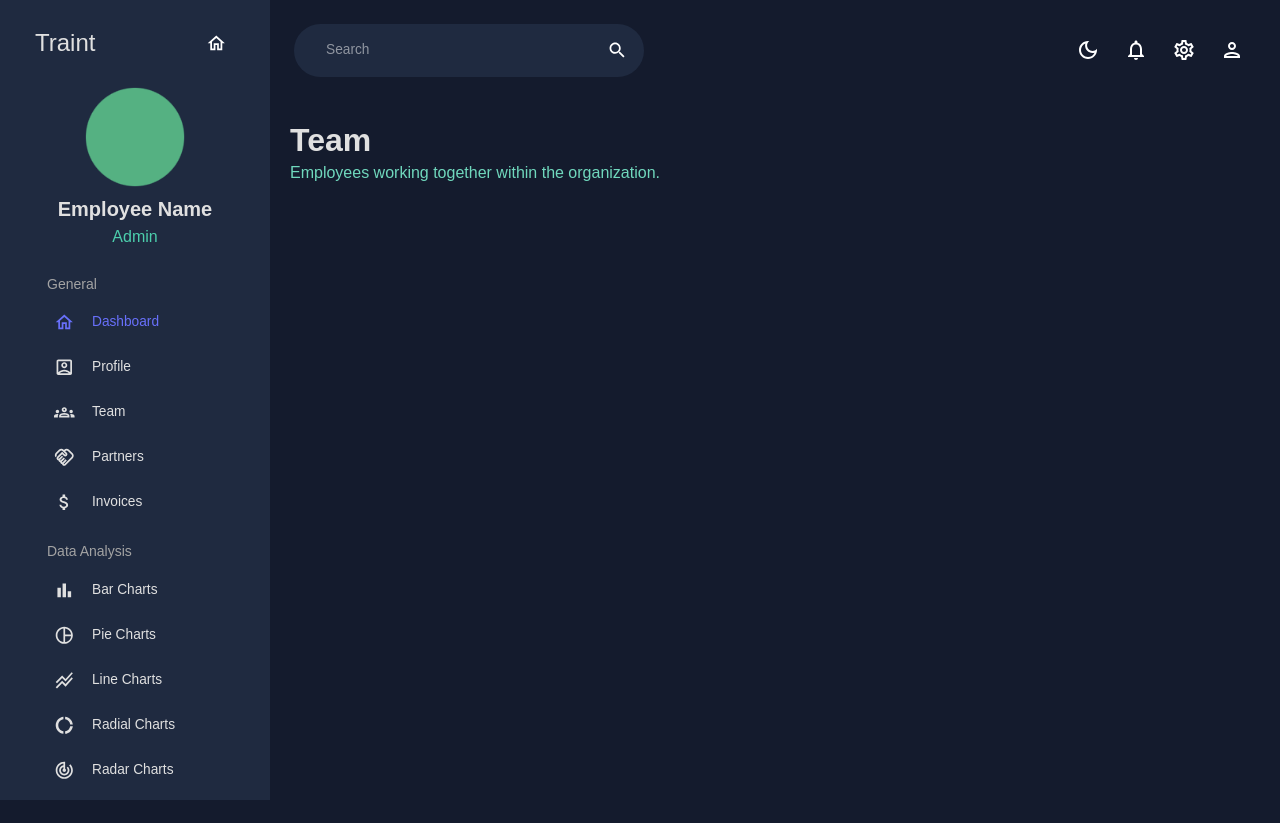
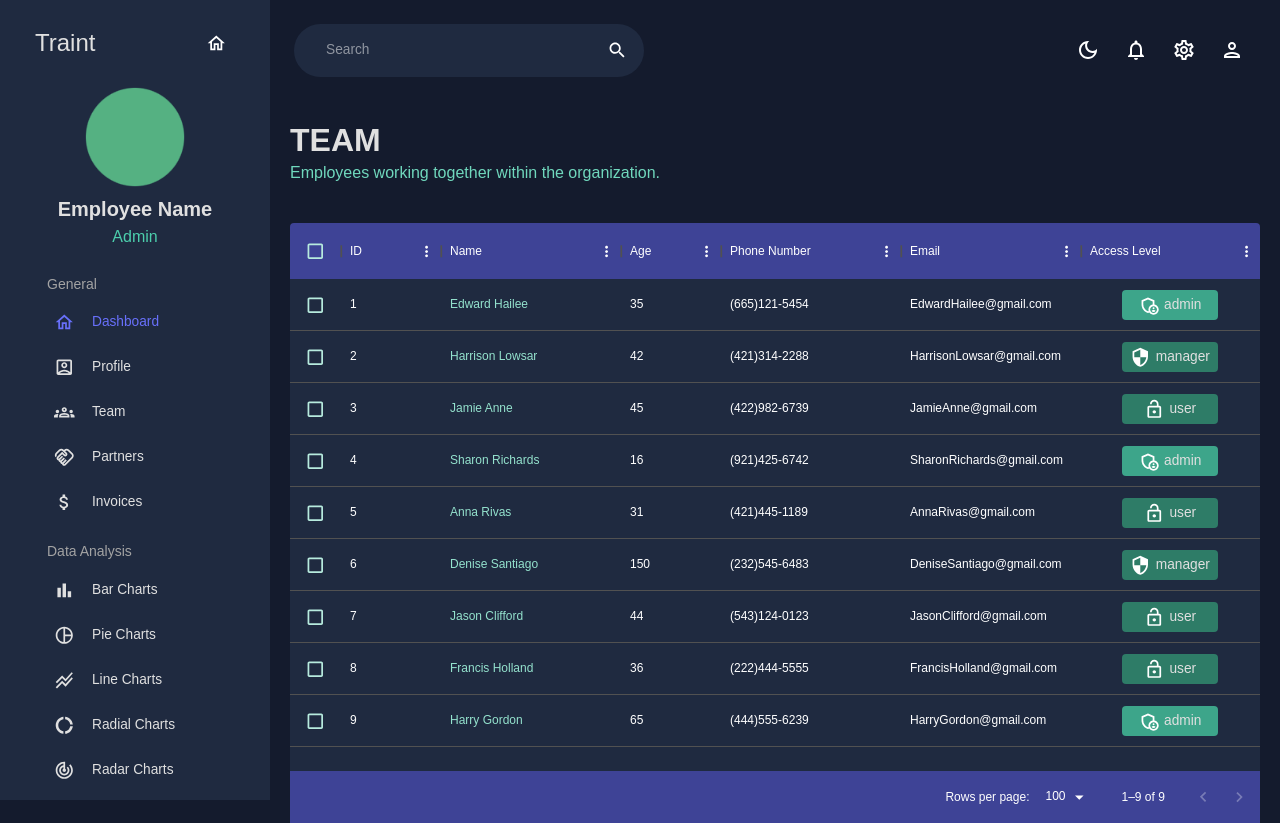
Before and after one commit to vnsoff/react-admin-dashboard, a React (Create React App) app: page /Team in a window 1280 px wide. Before the commit the page ends 800 px from the top, so only its background shows below. Built offline with nearby package versions, Linux system fonts and the light colour scheme.

Commit message:
Team table and Data Placeholder

```diff
--- a/src/data/mockData.js
+++ b/src/data/mockData.js
@@ -3,72 +3,72 @@
 export const mockDataTeam = [
   {
     id: 1,
-    name: "Jon Snow",
-    email: "jonsnow@gmail.com",
+    name: "Edward Hailee",
+    email: "EdwardHailee@gmail.com",
     age: 35,
     phone: "(665)121-5454",
     access: "admin",
   },
   {
     id: 2,
-    name: "Cersei Lannister",
-    email: "cerseilannister@gmail.com",
+    name: "Harrison Lowsar",
+    email: "HarrisonLowsar@gmail.com",
     age: 42,
     phone: "(421)314-2288",
     access: "manager",
   },
   {
     id: 3,
-    name: "Jaime Lannister",
-    email: "jaimelannister@gmail.com",
+    name: "Jamie Anne",
+    email: "JamieAnne@gmail.com",
     age: 45,
     phone: "(422)982-6739",
     access: "user",
   },
   {
     id: 4,
-    name: "Anya Stark",
-    email: "anyastark@gmail.com",
+    name: "Sharon Richards",
+    email: "SharonRichards@gmail.com",
     age: 16,
     phone: "(921)425-6742",
     access: "admin",
   },
   {
     id: 5,
-    name: "Daenerys Targaryen",
-    email: "daenerystargaryen@gmail.com",
+    name: "Anna Rivas",
+    email: "AnnaRivas@gmail.com",
     age: 31,
     phone: "(421)445-1189",
     access: "user",
   },
   {
     id: 6,
-    name: "Ever Melisandre",
-    email: "evermelisandre@gmail.com",
+    name: "Denise Santiago",
+    email: "DeniseSantiago@gmail.com",
     age: 150,
     phone: "(232)545-6483",
     access: "manager",
   },
   {
     id: 7,
-    name: "Ferrara Clifford",
-    email: "ferraraclifford@gmail.com",
+    name: "Jason Clifford",
+    email: "JasonClifford@gmail.com",
     age: 44,
     phone: "(543)124-0123",
     access: "user",
   },
   {
     id: 8,
-    name: "Rossini Frances",
-    email: "rossinifrances@gmail.com",
+    name: "Francis Holland",
+    email: "FrancisHolland@gmail.com",
     age: 36,
     phone: "(222)444-5555",
     access: "user",
   },
   {
     id: 9,
-    name: "Harvey Roxie",
-    email: "harveyroxie@gmail.com",
+    name: "Harry Gordon",
+    email: "HarryGordon@gmail.com",
     age: 65,
     phone: "(444)555-6239",
     access: "admin",
@@ -175,145 +175,32 @@
     zipCode: "111234",
     registrarId: 928397,
   },
-  {
-    id: 10,
-    name: "Enteri Redack",
-    email: "enteriredack@gmail.com",
-    age: 42,
-    phone: "(222)444-5555",
-    address: "4123 Easer Blvd, Wentington, AD 142213",
-    city: "Esteras",
-    zipCode: "44215",
-    registrarId: 533215,
-  },
-  {
-    id: 11,
-    name: "Steve Goodman",
-    email: "stevegoodmane@gmail.com",
-    age: 11,
-    phone: "(444)555-6239",
-    address: "51234 Fiveton Street, CunFory, ND 212412",
-    city: "Colunza",
-    zipCode: "1234",
-    registrarId: 92197,
-  },
 ];
 
 export const mockDataInvoices = [
   {
     id: 1,
-    name: "Jon Snow",
-    email: "jonsnow@gmail.com",
+    name: "Noor Cox",
+    email: "NoorCox@gmail.com",
     cost: "21.24",
     phone: "(665)121-5454",
     date: "03/12/2022",
   },
   {
     id: 2,
-    name: "Cersei Lannister",
-    email: "cerseilannister@gmail.com",
+    name: "Sean Simon",
+    email: "SeanSimon@gmail.com",
     cost: "1.24",
     phone: "(421)314-2288",
     date: "06/15/2021",
   },
   {
     id: 3,
-    name: "Jaime Lannister",
-    email: "jaimelannister@gmail.com",
+    name: "OsmanVillanueva",
+    email: "OsmanVillanueva@gmail.com",
     cost: "11.24",
     phone: "(422)982-6739",
     date: "05/02/2022",
-  },
-  {
-    id: 4,
-    name: "Anya Stark",
-    email: "anyastark@gmail.com",
-    cost: "80.55",
-    phone: "(921)425-6742",
-    date: "03/21/2022",
-  },
-  {
-    id: 5,
-    name: "Daenerys Targaryen",
-    email: "daenerystargaryen@gmail.com",
-    cost: "1.24",
-    phone: "(421)445-1189",
-    date: "01/12/2021",
-  },
-  {
-    id: 6,
-    name: "Ever Melisandre",
-    email: "evermelisandre@gmail.com",
-    cost: "63.12",
-    phone: "(232)545-6483",
-    date: "11/02/2022",
-  },
-  {
-    id: 7,
-    name: "Ferrara Clifford",
-    email: "ferraraclifford@gmail.com",
-    cost: "52.42",
-    phone: "(543)124-0123",
-    date: "02/11/2022",
-  },
-  {
-    id: 8,
-    name: "Rossini Frances",
-    email: "rossinifrances@gmail.com",
-    cost: "21.24",
-    phone: "(222)444-5555",
-    date: "05/02/2021",
-  },
-];
-
-export const mockTransactions = [
-  {
-    txId: "01e4dsa",
-    user: "johndoe",
-    date: "2021-09-01",
-    cost: "43.95",
-  },
-  {
-    txId: "0315dsaa",
-    user: "jackdower",
-    date: "2022-04-01",
-    cost: "133.45",
-  },
-  {
-    txId: "01e4dsa",
-    user: "aberdohnny",
-    date: "2021-09-01",
-    cost: "43.95",
-  },
-  {
-    txId: "51034szv",
-    user: "goodmanave",
-    date: "2022-11-05",
-    cost: "200.95",
-  },
-  {
-    txId: "0a123sb",
-    user: "stevebower",
-    date: "2022-11-02",
-    cost: "13.55",
-  },
-  {
-    txId: "01e4dsa",
-    user: "aberdohnny",
-    date: "2021-09-01",
-    cost: "43.95",
-  },
-  {
-    txId: "120s51a",
-    user: "wootzifer",
-    date: "2019-04-15",
-    cost: "24.20",
-  },
-  {
-    txId: "0315dsaa",
-    user: "jackdower",
-    date: "2022-04-01",
-    cost: "133.45",
   },
 ];
 
--- a/src/scenes/Team/index.jsx
+++ b/src/scenes/Team/index.jsx
@@ -1,12 +1,109 @@
-import { Box } from "@mui/material";
+
+import { Box, Typography, useTheme } from "@mui/material";
+import { DataGrid } from "@mui/x-data-grid";
+import { tokens } from "../../theme";
+import { mockDataTeam } from "../../data/mockData";
+import AdminPanelSettingsOutlinedIcon from "@mui/icons-material/AdminPanelSettingsOutlined";
+import LockOpenOutlinedIcon from "@mui/icons-material/LockOpenOutlined";
+import SecurityOutlinedIcon from "@mui/icons-material/SecurityOutlined";
 import Header from "../../components/Header";
 
 const Team = () => {
-  return ( <Box m="20px">
-    <Box display="flex" justifyContent="space-between" alignItems="center">
-    <Header title="Team" subtitle="Employees working together within the organization."/>
+  const theme = useTheme();
+  const colors = tokens(theme.palette.mode);
+  const columns = [
+    { field: "id", headerName: "ID" },
+    {
+      field: "name",
+      headerName: "Name",
+      flex: 1,
+      cellClassName: "name-column--cell",
+    },
+    {
+      field: "age",
+      headerName: "Age",
+      type: "number",
+      headerAlign: "left",
+      align: "left",
+    },
+    {
+      field: "phone",
+      headerName: "Phone Number",
+      flex: 1,
+    },
+    {
+      field: "email",
+      headerName: "Email",
+      flex: 1,
+    },
+    {
+      field: "accessLevel",
+      headerName: "Access Level",
+      flex: 1,
+      renderCell: ({ row: { access } }) => {
+        return (
+          <Box
+            width="60%"
+            m="0 auto"
+            p="5px"
+            display="flex"
+            justifyContent="center"
+            backgroundColor={
+              access === "admin"
+                ? colors.greenAccent[600]
+                : access === "manager"
+                ? colors.greenAccent[700]
+                : colors.greenAccent[700]
+            }
+            borderRadius="4px"
+          >
+            {access === "admin" && <AdminPanelSettingsOutlinedIcon />}
+            {access === "manager" && <SecurityOutlinedIcon />}
+            {access === "user" && <LockOpenOutlinedIcon />}
+            <Typography color={colors.grey[100]} sx={{ ml: "5px" }}>
+              {access}
+            </Typography>
+          </Box>
+        );
+      },
+    },
+  ];
+
+  return (
+    <Box m="20px">
+      <Header title="TEAM" subtitle="Employees working together within the organization." />
+      <Box
+        m="40px 0 0 0"
+        height="75vh"
+        sx={{
+          "& .MuiDataGrid-root": {
+            border: "none",
+          },
+          "& .MuiDataGrid-cell": {
+            borderBottom: "none",
+          },
+          "& .name-column--cell": {
+            color: colors.greenAccent[300],
+          },
+          "& .MuiDataGrid-columnHeaders": {
+            backgroundColor: colors.blueAccent[700],
+            borderBottom: "none",
+          },
+          "& .MuiDataGrid-virtualScroller": {
+            backgroundColor: colors.primary[400],
+          },
+          "& .MuiDataGrid-footerContainer": {
+            borderTop: "none",
+            backgroundColor: colors.blueAccent[700],
+          },
+          "& .MuiCheckbox-root": {
+            color: `${colors.greenAccent[200]} !important`,
+          },
+        }}
+      >
+        <DataGrid checkboxSelection rows={mockDataTeam} columns={columns} />
+      </Box>
     </Box>
-  </Box>
   );
 };
 
```
